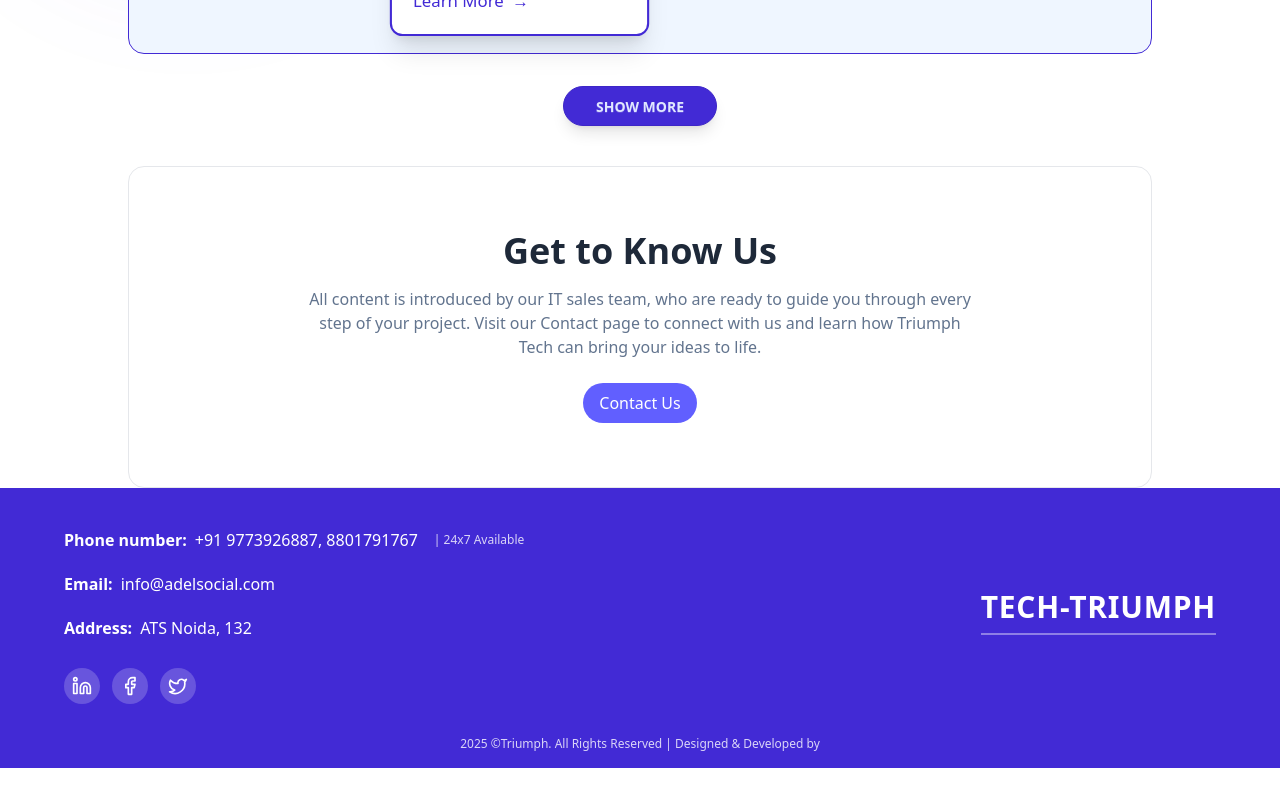
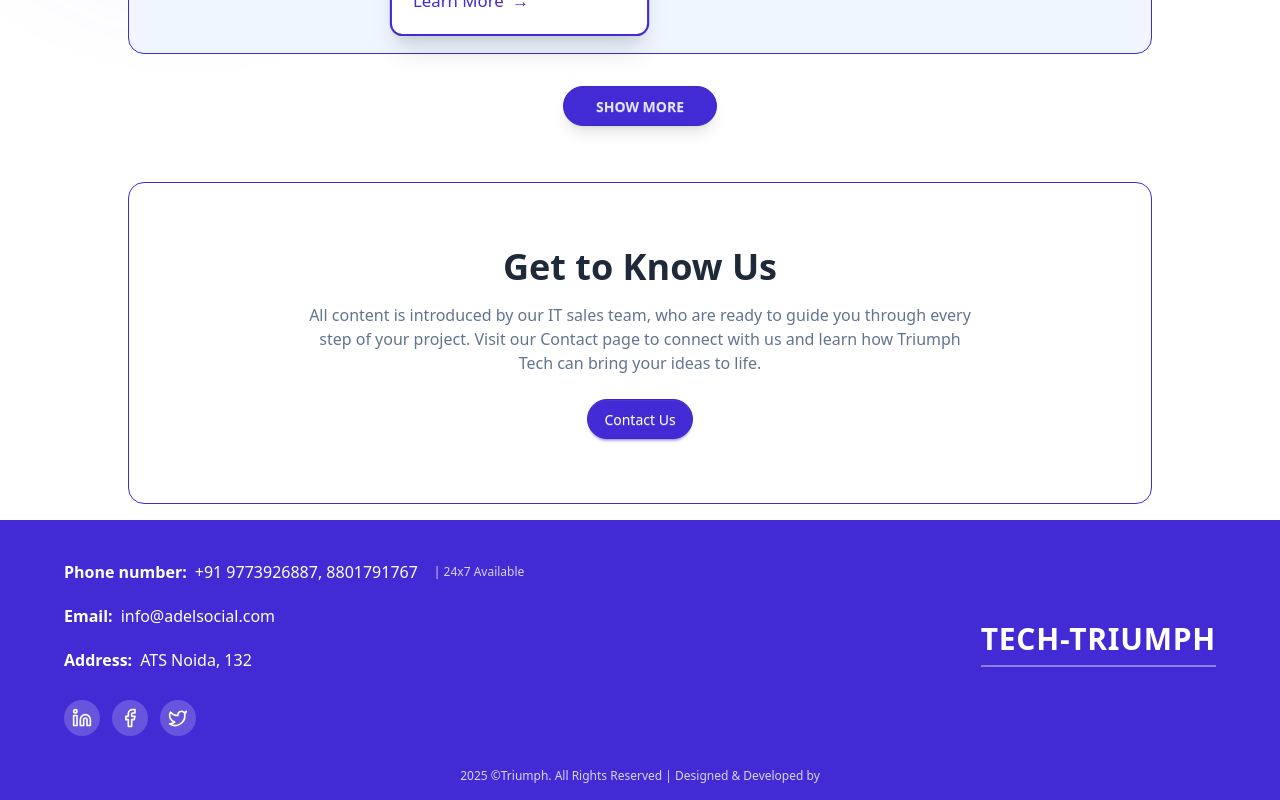
Before and after one commit to Ankit-Kum-ar/Tech-Triumph, a React (Vite) app: page /about in a window 1280 px wide. Shown: the part 1130-1930 px from the top of the page. Before the commit the page ends 1898 px from the top, so only its background shows below. Built offline with nearby package versions, Linux system fonts and the light colour scheme.

Commit message:
Update GettoKnowUs and Service components: Adjust border color and layout for improved styling

```diff
--- a/src/pages/About/component/GettoKnowUs.jsx
+++ b/src/pages/About/component/GettoKnowUs.jsx
@@ -3,7 +3,7 @@ import { Link } from 'react-router-dom'
 
 const GettoKnowUs = () => {
   return (
-    <div class="flex flex-col items-center bg-white py-16 px-4 max-w-5xl w-full text-center border border-gray-200 rounded-2xl">
+    <div class="flex flex-col items-center bg-white py-16 px-4 max-w-5xl w-full text-center border border-primary rounded-2xl m-4">
     <h1 class="text-3xl sm:text-4xl font-semibold sm:font-bold text-gray-800">Get to Know Us</h1>
     <p class="max-w-2xl text-slate-500 mt-4 max-sm:text-sm">All content is introduced by our IT sales team, who are ready to guide you through every step
 of your project. Visit our Contact page to connect with us and learn how Triumph Tech can
@@ -11,7 +11,7 @@ bring your ideas to life.
 </p>
     <div class="flex justify-center mt-6 max-sm:w-full">
 
-        <Link to="/contactus" type="button" class="bg-indigo-500 hover:bg-indigo-600 transition-all px-4 py-2 text-white font-medium rounded-full">
+        <Link to="/contactus" type="button" className="btn btn-primary hover:bg-indigo-600 px-4 py-2 text-white font-medium rounded-full">
             Contact Us
         </Link>
     </div>
--- a/src/pages/Service/Service.jsx
+++ b/src/pages/Service/Service.jsx
@@ -9,7 +9,7 @@ const Service = () => {
   return (
     <div>
         <Hero />
-        <div className="max-w-full p-4 mx-auto flex flex-wrap justify-center">
+        <div className="max-w-5xl p-4 mx-auto flex flex-wrap justify-center">
         {serviceprovided.map((service, index) => (
           <ServiceCard key={index} {...service} index={index} />
         ))}
```
